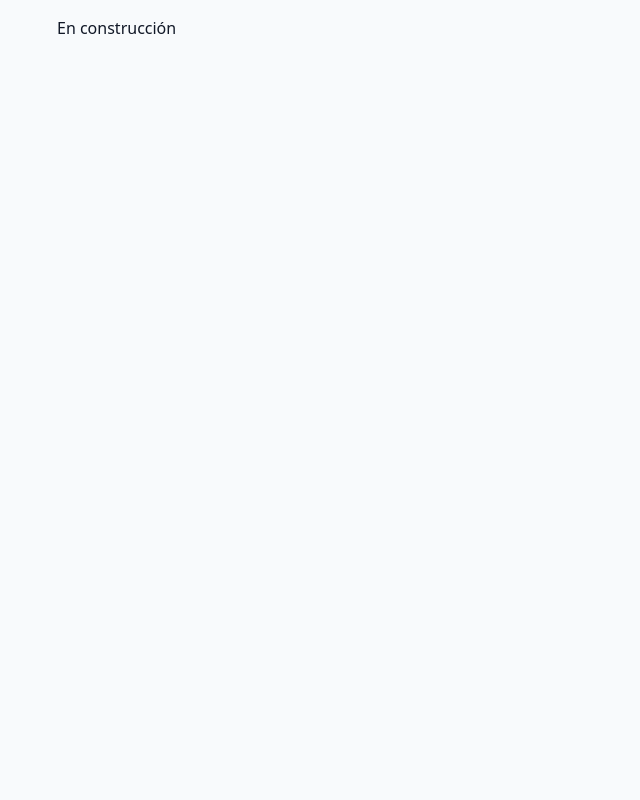
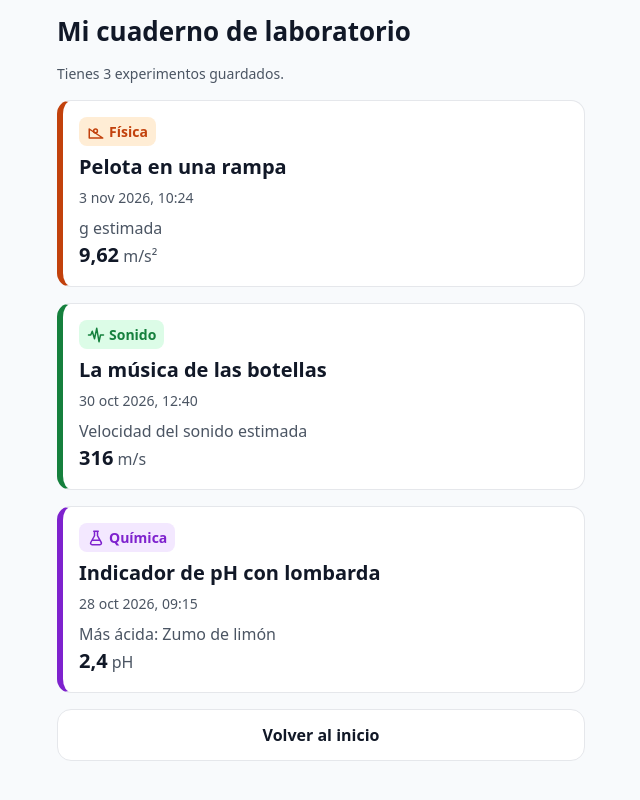
Before and after one commit to gvarelape/Hack4Edu, a React (Vite) app: page / in a window 1280 px wide. Both pictures are taken after a click on the button "Probar: cuaderno". Shown: the top 800 px of the page, without its empty margins (319-959 px from the left). Built offline with nearby package versions, Linux system fonts and the light colour scheme.

Commit message:
cuaderno: añade la pantalla con la lista de experimentos

```diff
--- /dev/null
+++ b/src/cuaderno/EtiquetaCiencia.jsx
@@ -0,0 +1,34 @@
+// PROVISIONAL: pedir al core. El inicio también necesita esta etiqueta con los iconos de DISENO.md.
+import { datosCiencia } from './formatoCuaderno.js'
+
+const TRAZOS = {
+  matraz: <path d="M9 3h6M10 3v6l-5 9a2 2 0 0 0 1.7 3h10.6a2 2 0 0 0 1.7-3l-5-9V3M7.5 15h9" />,
+  rampa: (
+    <>
+      <path d="M3 8v12h18z" />
+      <circle cx="11.4" cy="10.6" r="2.5" />
+    </>
+  ),
+  onda: <path d="M2 12h3l2-5 3 10 3-14 3 18 2-9h4" />,
+}
+
+export default function EtiquetaCiencia({ ciencia }) {
+  const { clase, icono } = datosCiencia(ciencia)
+  return (
+    <span className={`cuaderno-etiqueta cuaderno-etiqueta-${clase}`}>
+      <svg
+        className="cuaderno-etiqueta-icono"
+        viewBox="0 0 24 24"
+        fill="none"
+        stroke="currentColor"
+        strokeWidth="2"
+        strokeLinecap="round"
+        strokeLinejoin="round"
+        aria-hidden="true"
+      >
+        {TRAZOS[icono]}
+      </svg>
+      {ciencia}
+    </span>
+  )
+}
--- /dev/null
+++ b/src/cuaderno/PantallaCuaderno.jsx
@@ -0,0 +1,77 @@
+import { useEffect, useState } from 'react'
+import { Aviso, Boton, Cargando, ValorDestacado } from '../core'
+import { esAlmacenTemporal, obtenerRegistros } from './almacen.js'
+import EtiquetaCiencia from './EtiquetaCiencia.jsx'
+import { datosCiencia, formatearFecha, textoCantidad, valorDestacado } from './formatoCuaderno.js'
+import './cuaderno.css'
+
+function TarjetaRegistro({ registro, onAbrir }) {
+  const { clase } = datosCiencia(registro.ciencia)
+  const valor = valorDestacado(registro)
+
+  return (
+    <li>
+      <button
+        type="button"
+        className={`cuaderno-tarjeta cuaderno-borde-${clase}`}
+        onClick={() => onAbrir(registro.id)}
+      >
+        <EtiquetaCiencia ciencia={registro.ciencia} />
+        <span className="cuaderno-tarjeta-titulo">{registro.titulo}</span>
+        <span className="cuaderno-tarjeta-fecha">{formatearFecha(registro.fecha)}</span>
+        {valor && <ValorDestacado valor={valor} />}
+      </button>
+    </li>
+  )
+}
+
+export default function PantallaCuaderno({ onAbrir, onVolver }) {
+  const [registros, setRegistros] = useState(null)
+  const [temporal, setTemporal] = useState(false)
+
+  useEffect(() => {
+    let activa = true
+    Promise.all([obtenerRegistros(), esAlmacenTemporal()]).then(([lista, enMemoria]) => {
+      if (!activa) return
+      setRegistros(lista)
+      setTemporal(enMemoria)
+    })
+    return () => {
+      activa = false
+    }
+  }, [])
+
+  if (registros === null) return <Cargando texto="Abriendo tu cuaderno…" />
+
+  return (
+    <div className="core-pantalla cuaderno-pantalla">
+      <h1>Mi cuaderno de laboratorio</h1>
+
+      {temporal && (
+        <Aviso tipo="error">
+          Este navegador no permite guardar: tus experimentos se perderán al cerrar.
+        </Aviso>
+      )}
+
+      {registros.length === 0 ? (
+        <div className="cuaderno-vacio">
+          <p className="cuaderno-vacio-titulo">Aún no has hecho ningún experimento</p>
+          <p>Cuando termines uno, aparecerá aquí con tus resultados. ¡Anímate a probar!</p>
+        </div>
+      ) : (
+        <>
+          <p className="core-pantalla-nota">{textoCantidad(registros.length)}</p>
+          <ul className="cuaderno-lista">
+            {registros.map((registro) => (
+              <TarjetaRegistro key={registro.id} registro={registro} onAbrir={onAbrir} />
+            ))}
+          </ul>
+        </>
+      )}
+
+      <Boton variante={registros.length === 0 ? 'principal' : 'secundario'} onClick={onVolver}>
+        Volver al inicio
+      </Boton>
+    </div>
+  )
+}
--- /dev/null
+++ b/src/cuaderno/cuaderno.css
@@ -0,0 +1,123 @@
+/* Estilos del cuaderno. Solo variables de tokens.css. */
+
+/* Deja sitio abajo para que el botón flotante del asistente no tape nada. */
+.cuaderno-pantalla {
+  padding-bottom: calc(var(--alto-boton) + var(--espacio-5));
+}
+
+/* Lista */
+.cuaderno-lista {
+  display: flex;
+  flex-direction: column;
+  gap: var(--espacio-3);
+  padding: 0;
+  list-style: none;
+}
+
+.cuaderno-tarjeta {
+  display: flex;
+  flex-direction: column;
+  align-items: flex-start;
+  gap: var(--espacio-2);
+  width: 100%;
+  min-height: var(--alto-boton);
+  padding: var(--espacio-3);
+  background: var(--color-superficie);
+  border: 1px solid var(--color-borde);
+  border-left-width: 6px;
+  border-radius: var(--radio);
+  color: var(--color-texto);
+  font: inherit;
+  text-align: left;
+  cursor: pointer;
+}
+
+.cuaderno-tarjeta:active {
+  background: var(--color-fondo);
+}
+
+.cuaderno-tarjeta:focus-visible {
+  outline: 3px solid var(--color-primario);
+  outline-offset: 2px;
+}
+
+.cuaderno-tarjeta-titulo {
+  font-size: var(--texto-grande);
+  font-weight: 700;
+  line-height: 1.25;
+}
+
+.cuaderno-tarjeta-fecha {
+  color: var(--color-texto-suave);
+  font-size: var(--texto-pequeno);
+}
+
+.cuaderno-borde-quimica {
+  border-left-color: var(--color-quimica);
+}
+
+.cuaderno-borde-fisica {
+  border-left-color: var(--color-fisica);
+}
+
+.cuaderno-borde-sonido {
+  border-left-color: var(--color-sonido);
+}
+
+.cuaderno-borde-otra {
+  border-left-color: var(--color-borde);
+}
+
+/* Etiqueta de ciencia */
+.cuaderno-etiqueta {
+  display: inline-flex;
+  align-items: center;
+  gap: var(--espacio-1);
+  padding: var(--espacio-1) var(--espacio-2);
+  border-radius: var(--radio-pequeno);
+  font-size: var(--texto-pequeno);
+  font-weight: 700;
+}
+
+.cuaderno-etiqueta-icono {
+  width: 18px;
+  height: 18px;
+  flex-shrink: 0;
+}
+
+.cuaderno-etiqueta-quimica {
+  background: var(--color-quimica-suave);
+  color: var(--color-quimica);
+}
+
+.cuaderno-etiqueta-fisica {
+  background: var(--color-fisica-suave);
+  color: var(--color-fisica);
+}
+
+.cuaderno-etiqueta-sonido {
+  background: var(--color-sonido-suave);
+  color: var(--color-sonido);
+}
+
+.cuaderno-etiqueta-otra {
+  background: var(--color-fondo);
+  color: var(--color-texto-suave);
+}
+
+/* Sin registros */
+.cuaderno-vacio {
+  display: flex;
+  flex-direction: column;
+  gap: var(--espacio-2);
+  padding: var(--espacio-4) var(--espacio-3);
+  background: var(--color-superficie);
+  border: 1px dashed var(--color-borde);
+  border-radius: var(--radio);
+  text-align: center;
+}
+
+.cuaderno-vacio-titulo {
+  font-size: var(--texto-grande);
+  font-weight: 700;
+}
--- /dev/null
+++ b/src/cuaderno/formatoCuaderno.js
@@ -0,0 +1,43 @@
+// Funciones puras para mostrar los registros del cuaderno. Sin React.
+
+const CIENCIAS = {
+  Química: { clase: 'quimica', icono: 'matraz' },
+  Física: { clase: 'fisica', icono: 'rampa' },
+  Sonido: { clase: 'sonido', icono: 'onda' },
+}
+
+const CIENCIA_DESCONOCIDA = { clase: 'otra', icono: 'matraz' }
+
+/** Clase CSS e icono de una ciencia ('Química' | 'Física' | 'Sonido'). */
+export function datosCiencia(ciencia) {
+  return CIENCIAS[ciencia] ?? CIENCIA_DESCONOCIDA
+}
+
+const formatoFecha = new Intl.DateTimeFormat('es-ES', {
+  day: 'numeric',
+  month: 'short',
+  year: 'numeric',
+  hour: '2-digit',
+  minute: '2-digit',
+})
+
+/** "2026-11-03T10:24:00.000Z" → "3 nov 2026, 11:24" (en la hora del móvil). */
+export function formatearFecha(fechaIso) {
+  const fecha = new Date(fechaIso)
+  if (Number.isNaN(fecha.getTime())) return ''
+  // Algunos navegadores ponen "nov." o "3 de nov de 2026": se deja todo como "3 nov 2026".
+  return formatoFecha.format(fecha).replace(/\./g, '').replace(/ de /g, ' ')
+}
+
+/** El primer elemento de resultado.valores, o null si no hay. */
+export function valorDestacado(registro) {
+  const primero = registro?.resultado?.valores?.[0]
+  return primero && typeof primero.valor === 'number' ? primero : null
+}
+
+/** "Tienes 1 experimento guardado" / "Tienes 3 experimentos guardados". */
+export function textoCantidad(cantidad) {
+  return cantidad === 1
+    ? 'Tienes 1 experimento guardado.'
+    : `Tienes ${cantidad} experimentos guardados.`
+}
--- a/src/cuaderno/index.js
+++ b/src/cuaderno/index.js
@@ -9,7 +9,8 @@ export {
   cargarRegistrosEjemplo,
 } from './almacen.js'
 
-// PROVISIONAL: se sustituyen por PantallaCuaderno.jsx y PantallaFicha.jsx (prompts 3 y 4).
+export { default as PantallaCuaderno } from './PantallaCuaderno.jsx'
+
+// PROVISIONAL: se sustituye por PantallaFicha.jsx (prompt 4).
 const EnConstruccion = () => createElement('p', null, 'En construcción')
-export const PantallaCuaderno = EnConstruccion
 export const PantallaFicha = EnConstruccion
```
